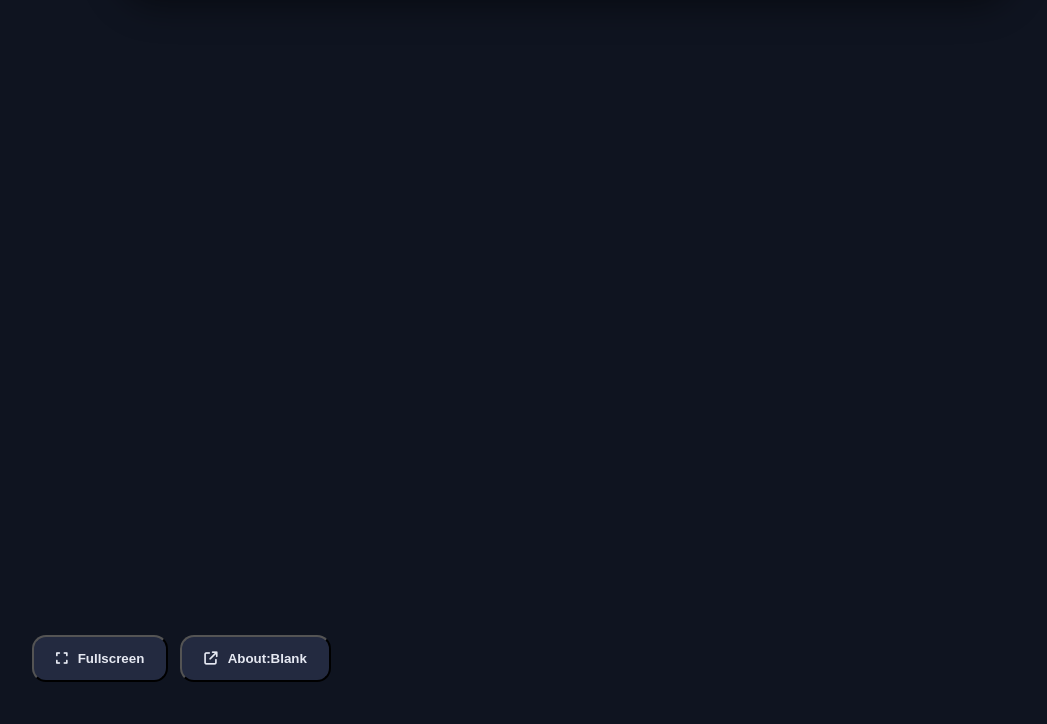
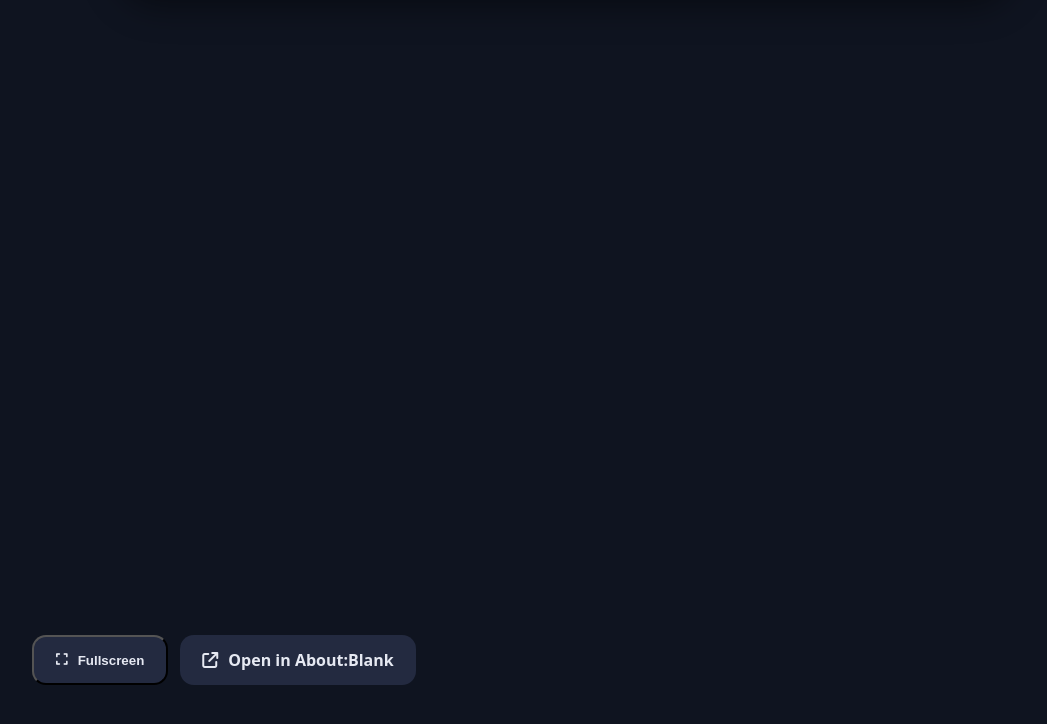
Before and after one commit to the-oblyv/OrbitUBG, a plain HTML site: page p.html in a window 1280 px wide. Shown: the part 114-838 px from the top of the page, without its empty margins (74-1121 px from the left). Drawn offline with Linux system fonts and the light colour scheme.

Commit message:
Update p.html

```diff
--- a/p.html
+++ b/p.html
@@ -22,9 +22,7 @@
     <button class="btn secondary" id="fullscreenBtn">
       <i class="fa-solid fa-expand"></i> Fullscreen
     </button>
-    <button class="btn secondary" id="blankBtn">
-      <i class="fa-solid fa-arrow-up-right-from-square"></i> About:Blank
-    </button>
+    <a class="btn secondary" id="blankBtn"><i class="fa-solid fa-arrow-up-right-from-square"></i>Open in About:Blank</a>
   </div>
 </main>
 
```
